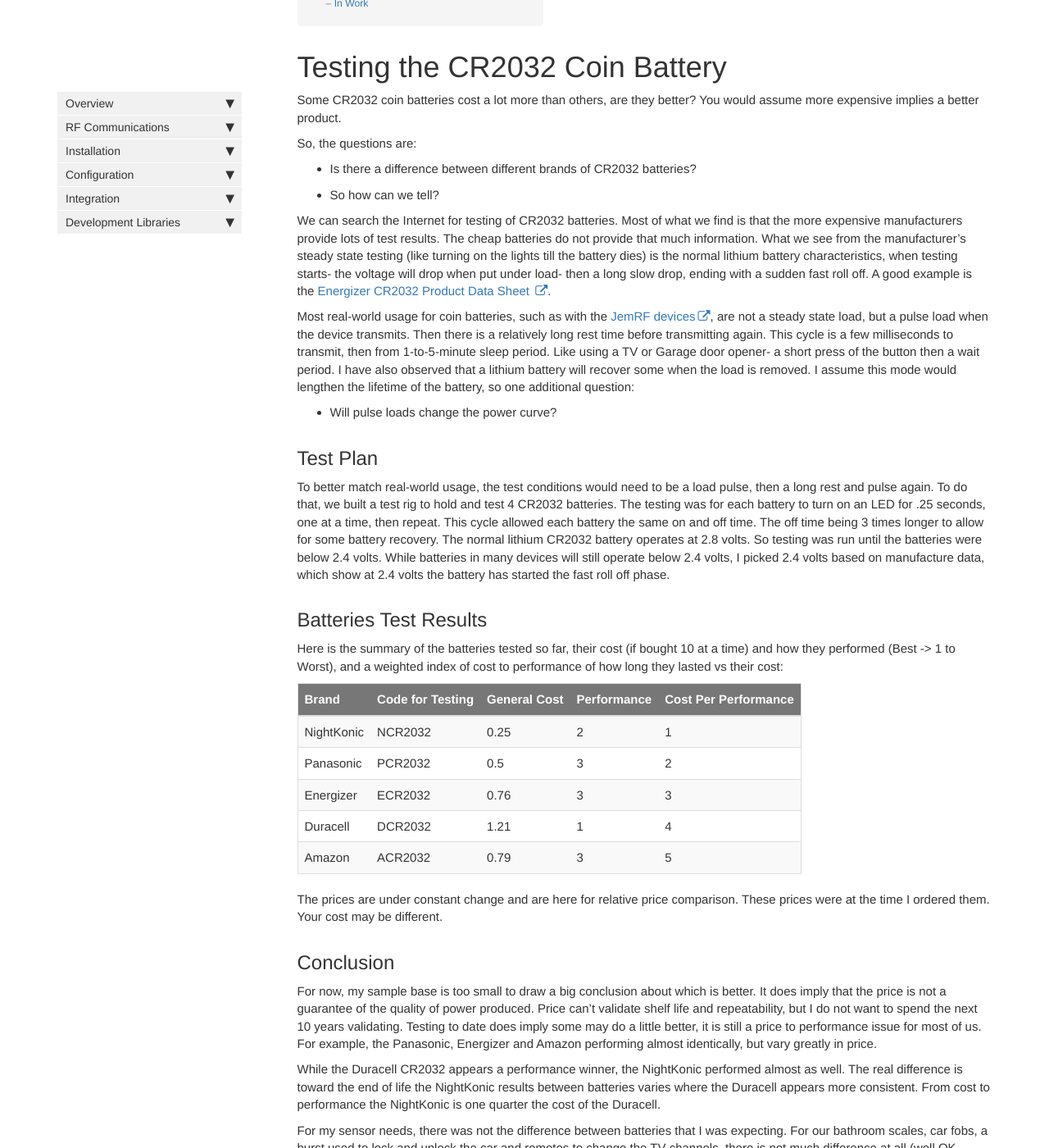
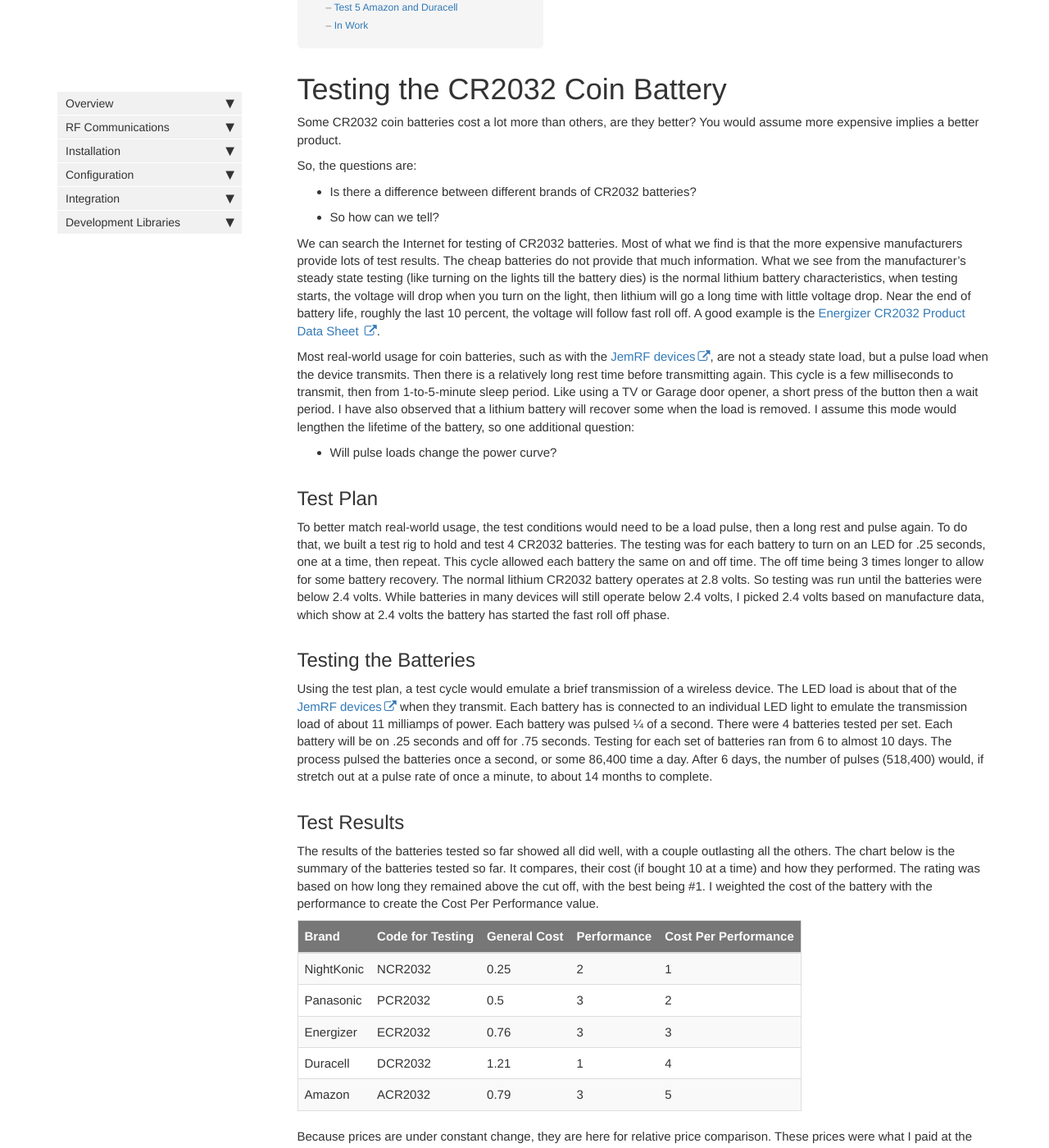
Before and after one commit to JemRF/RF-Documentation, a Jekyll site: the page built from pages/mydoc/cr2032_battery_testing.md, in a window 1280 px wide and 1400 px high, scrolled down 548 px. Shown: the whole window at 82% size. Built offline with Jekyll 4.4.1, drawn with Linux system fonts in a browser that asks for light colours; comment, search, counter and statistics services are not loaded; some of the changed text lies outside the part shown.

Commit message:
JD-7 #comment add works to results, clean wording on test plan, add pic of test set #inwork

```diff
--- a/pages/mydoc/cr2032_battery_testing.md
+++ b/pages/mydoc/cr2032_battery_testing.md
@@ -1,9 +1,9 @@
 ---
 title: CR2032 Battery Testing
 keywords: 2032, cr2032, coin battery, testing coin battery
-last_updated: Dec 15, 2021
+last_updated: Jan 12, 2022
 tags:
-summary: "This page is under construction - stay tuned for updates"
+summary: "This page is a work in progress - stay tuned for updates"
 sidebar: mydoc_sidebar
 permalink: cr2032_battery_testing.html
 folder: mydoc
@@ -15,17 +15,21 @@ So, the questions are:
 - Is there a difference between different brands of CR2032 batteries?
 - So how can we tell?
 
-We can search the Internet for testing of CR2032 batteries. Most of what we find is that the more expensive manufacturers provide lots of test results. The cheap batteries do not provide that much information. What we see from the manufacturer’s steady state testing (like turning on the lights till the battery dies) is the normal lithium battery characteristics, when testing starts- the voltage will drop when put under load- then a long slow drop, ending with a sudden fast roll off. A good example is the [Energizer CR2032 Product Data Sheet ](https://data.energizer.com/pdfs/cr2032.pdf).
+We can search the Internet for testing of CR2032 batteries. Most of what we find is that the more expensive manufacturers provide lots of test results. The cheap batteries do not provide that much information. What we see from the manufacturer’s steady state testing (like turning on the lights till the battery dies) is the normal lithium battery characteristics, when testing starts, the voltage will drop when you turn on the light, then lithium will go a long time with little voltage drop. Near the end of battery life, roughly the last 10 percent, the voltage will follow fast roll off. A good example is the [Energizer CR2032 Product Data Sheet ](https://data.energizer.com/pdfs/cr2032.pdf).
 
- Most real-world usage for coin batteries, such as with the [JemRF devices](https://www.jemrf.com), are not a steady state load, but a pulse load when the device transmits. Then there is a relatively long rest time before transmitting again. This cycle is a few milliseconds to transmit, then from 1-to-5-minute sleep period. Like using a TV or Garage door opener- a short press of the button then a wait period.
+ Most real-world usage for coin batteries, such as with the [JemRF devices](https://www.jemrf.com), are not a steady state load, but a pulse load when the device transmits. Then there is a relatively long rest time before transmitting again. This cycle is a few milliseconds to transmit, then from 1-to-5-minute sleep period. Like using a TV or Garage door opener, a short press of the button then a wait period.
 I have also observed that a lithium battery will recover some when the load is removed. I assume this mode would lengthen the lifetime of the battery, so one additional question:
 - Will pulse loads change the power curve?
 
 ## Test Plan
 To better match real-world usage, the test conditions would need to be a load pulse, then a long rest and pulse again. To do that, we built a test rig to hold and test 4 CR2032 batteries. The testing was for each battery to turn on an LED for .25 seconds, one at a time, then repeat.  This cycle allowed each battery the same on and off time.  The off time being 3 times longer to allow for some battery recovery.
 The normal lithium CR2032 battery operates at 2.8 volts. So testing was run until the batteries were below 2.4 volts.  While batteries in many devices will still operate below 2.4 volts, I picked 2.4 volts based on manufacture data, which show at 2.4 volts the battery has started the fast roll off phase.
-## Batteries Test Results
-Here is the summary of the batteries tested so far, their cost (if bought 10 at a time) and how they performed (Best -> 1 to Worst), and a weighted index of cost to performance of how long they lasted vs their cost:
+## Testing the Batteries
+Using the test plan, a test cycle would emulate a brief transmission of a wireless device.  The LED load is about that of the [JemRF devices](https://www.jemrf.com) when they transmit.  Each battery has is connected to an individual LED light to emulate the transmission load of about 11 milliamps of power. Each battery was pulsed ¼ of a second. There were 4 batteries tested per set.  Each battery will be on .25 seconds and off for .75 seconds.
+Testing for each set of batteries ran from 6 to almost 10 days.  The process pulsed the batteries once a second, or some 86,400 time a day.  After 6 days, the number of pulses (518,400) would, if stretch out at a pulse rate of once a minute, to about 14 months to complete.
+
+## Test Results
+The results of the batteries tested so far showed all did well, with a couple outlasting all the others.  The chart below is the summary of the batteries tested so far.  It compares, their cost (if bought 10 at a time) and how they performed.  The rating was based on how long they remained above the cut off, with the best being #1.  I weighted the cost of the battery with the performance to create the Cost Per Performance value.
 
 |Brand	|Code for Testing	|General Cost	|Performance	|Cost Per Performance|
 |-------|-------------------|---------------|---------------|-----------|
@@ -35,10 +39,11 @@ Here is the summary of the batteries tested so far, their cost (if bought 10 at
 |Duracell	|DCR2032	|1.21	|1	|4|
 |Amazon	|ACR2032	|0.79	|3  |5|
 
-The prices are under constant change and are here for relative price comparison.  These prices were at the time I ordered them.  Your cost may be different.
+Because prices are under constant change, they are here for relative price comparison.  These prices were what I paid at the time I ordered them.
 
 ## Conclusion
-For now, my sample base is too small to draw a big conclusion about which is better. It does imply that the price is not a guarantee of the quality of power produced. Price can’t validate shelf life and repeatability, but I do not want to spend the next 10 years validating.
+For now, my sample base is too small to draw a big conclusion about which is better. It does imply that the price is not a guarantee of the quality of power produced. Price could validate a long shelf life and or consistency of performance, but I do not want to spend the next 10 years testing batteries.
+
 Testing to date does imply some may do a little better, it is still a price to performance issue for most of us. For example, the Panasonic, Energizer and Amazon performing almost identically, but vary greatly in price.
 
 While the Duracell CR2032 appears a performance winner, the NightKonic performed almost as well. The real difference is toward the end of life the NightKonic results between batteries varies where the Duracell appears more consistent. From cost to performance the NightKonic is one quarter the cost of the Duracell.
@@ -47,17 +52,18 @@ For my sensor needs, there was not the difference between batteries that I was e
 
 The last question of will the pulse testing change the power curve, the answer is No. The only difference is the drop off is slower that a steady state load.  That's not a real surprise.
 
-In Summary, all the batteries tested to date, should last well over a year in my sensors, even updating once a minute.  With the normal update setting of once every 5 minutes, I would not be surprised if it was working for two years or more.
+In Summary, all the batteries tested to date, should last well over a year in my sensors, even updating once a minute.  With the normal update setting of once every 5 minutes, I would expect devices to be operating just fine for two years or more.
 
 ## Disclaimer
 I have not received any funds, support, or direction of any kind from the different vendors. Testing was done for my own benefit at my cost to help my customers.
 
-My testing will continue until I am satisfied that cheaper is a good answer, or I identify a really good battery at a good price.
+I will repeat testing the batteries for consistancy of the products and
+My testing will continue with repeat testing the batteries for consistancy of the products and until I am satisfied that cheaper is a good answer, or I identify a really good battery at a good price.
 ***
 ## Full Test Report
 ### Testing Process
-As described above, the test conditions would need to be a pulse of load, then a long rest and pulse again.
-To do that I built a test rig to hold and test 4 CR2032 batteries. I used a 16 bit A/D converter to read the voltage and connected it all up to a Raspberry Pi. The software would pulse a load on each battery one at a time for a few minutes then read the voltage.
+As described above, the test conditions would create a pulse load, then a long rest and pulse again.
+To do that I built a [test rig](/images/BatteryTestSet.gif) to hold and test 4 CR2032 batteries. I used a 16 bit A/D converter to read the voltage and connected it all up to a Raspberry Pi. The software would pulse a load on each battery one at a time for a few minutes then read the voltage.
 Almost immediately we learned logging data every few minutes was a waste of effort because the change was very slow, so logging was changed to every 6 minutes, still too often, but for now it works.
 The test cycle will emulate a brief transmission with an led load of 11 ma, for each battery, one at a time for .25 seconds. There will be 4 batteries tested so each battery will be on .25 seconds and off for .75 seconds.
 
```
Also changed, not shown: 1 other file.
